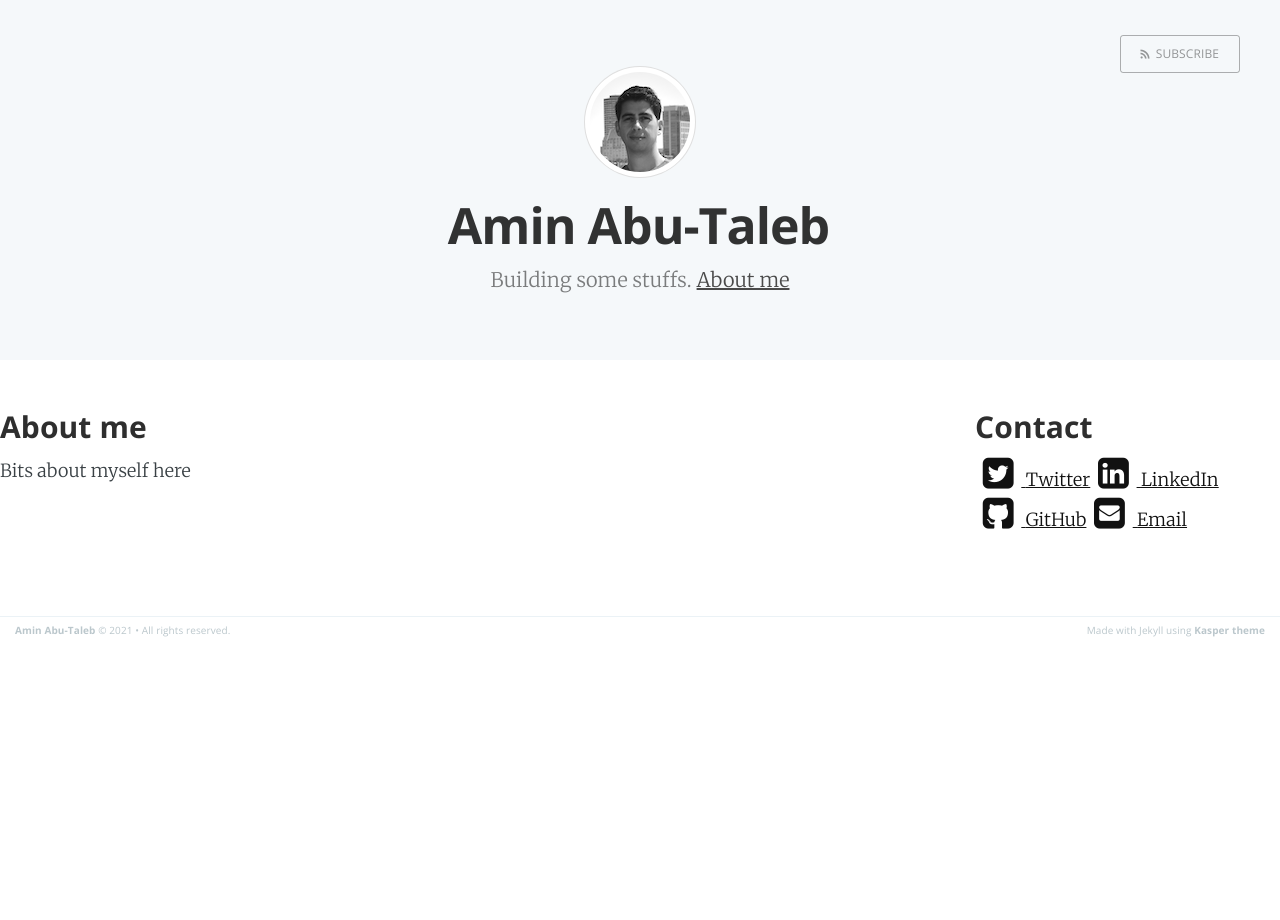
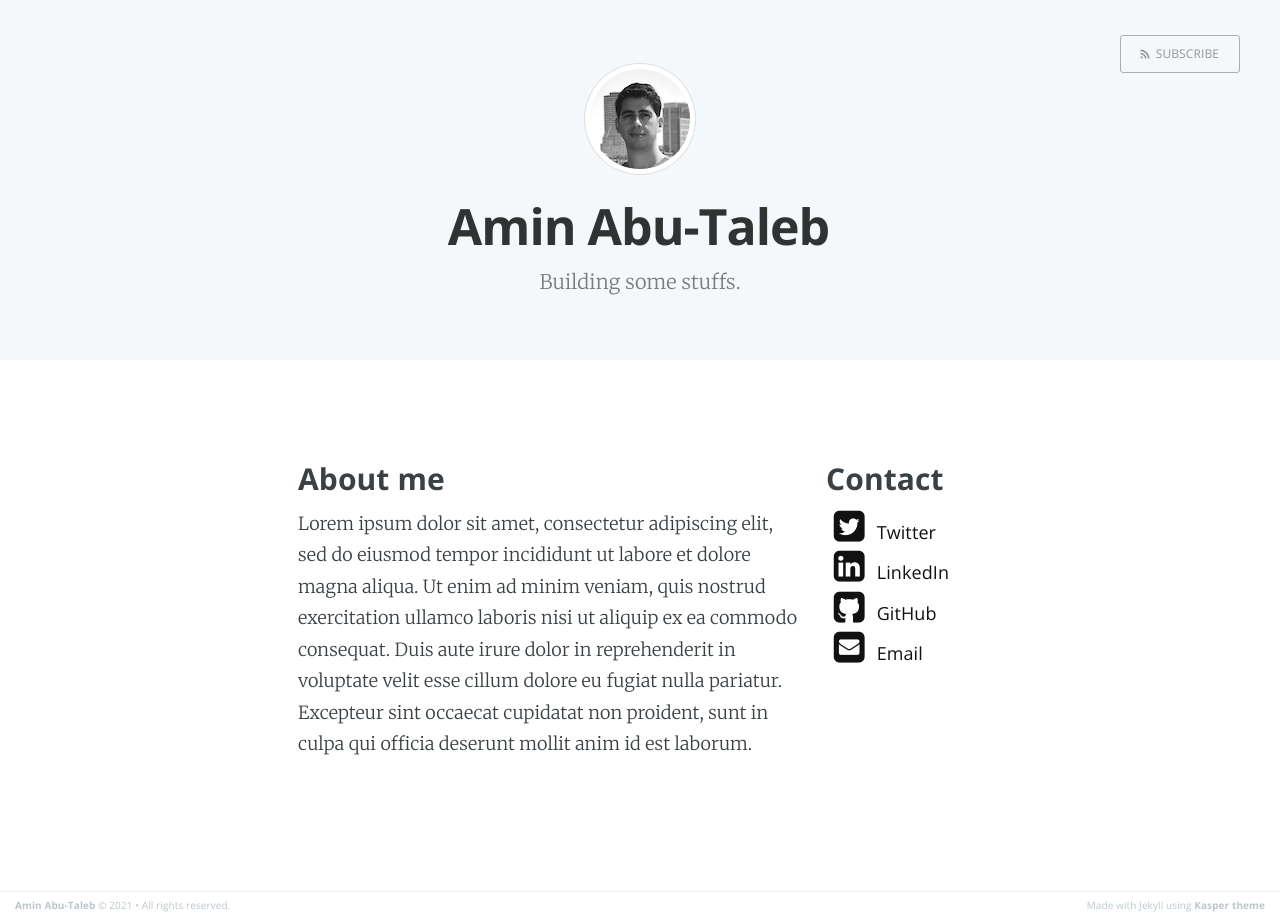
Before and after one commit to aabutaleb/aabutaleb.github.io, a Jekyll site: the page built from index.html, in a window 1280 px wide. Built offline with Jekyll 4.4.1, drawn with Linux system fonts in a browser that asks for light colours; the list of posts is cut into pages by our own code.

Commit message:
Landing page done, styles a bit screwed but not looking bad

```diff
--- a/_includes/about.html
+++ b/_includes/about.html
@@ -16,7 +16,7 @@
       <a href="{{ site.nav.main.speaking }}">speaking</a>,
       <a href="{{ site.nav.main.projects }}">projects</a>, and
       <a href="{{ site.nav.main.photos }}">photos</a>. -->
-      Bits about myself here
+      Lorem ipsum dolor sit amet, consectetur adipiscing elit, sed do eiusmod tempor incididunt ut labore et dolore magna aliqua. Ut enim ad minim veniam, quis nostrud exercitation ullamco laboris nisi ut aliquip ex ea commodo consequat. Duis aute irure dolor in reprehenderit in voluptate velit esse cillum dolore eu fugiat nulla pariatur. Excepteur sint occaecat cupidatat non proident, sunt in culpa qui officia deserunt mollit anim id est laborum.
     </p>
   </div>
   <div class="col sm-col-3 px2">
--- a/_sass/_basscss.scss
+++ b/_sass/_basscss.scss
@@ -133,13 +133,13 @@
 //   font-size: 100%;
 // }
 //
-// h1, h2, h3, h4, h5, h6 {
-//   font-family: 'Helvetica Neue', Helvetica, sans-serif;
-//   font-weight: bold;
-//   line-height: 1.25;
-//   margin-top: 1em;
-//   margin-bottom: .5em;
-// }
+h1, h2, h3, h4, h5, h6 {
+  font-family: 'Helvetica Neue', Helvetica, sans-serif;
+  font-weight: bold;
+  line-height: 1.25;
+  margin-top: 1em;
+  margin-bottom: .5em;
+}
 //
 // p, dl, ol, ul {
 //   font-size: 1rem;
--- /dev/null
+++ b/_sass/_custom-resets.scss
@@ -0,0 +1,29 @@
+@import "settings";
+
+@mixin header-font {
+  font-family: "Open Sans", sans-serif;
+  -webkit-font-feature-settings: 'dlig' 1, 'liga' 1, 'lnum' 1, 'kern' 1;
+  -moz-font-feature-settings: 'dlig' 1, 'liga' 1, 'lnum' 1, 'kern' 1;
+  -o-font-feature-settings: 'dlig' 1, 'liga' 1, 'lnum' 1, 'kern' 1;
+}
+
+h1, h2, h3, h4, h5, h6 {
+  @include header-font;
+  color: $header-color;
+}
+
+.header-color {
+  color: $header-color;
+}
+
+.container {
+  max-width: 38em;
+}
+
+.header-font {
+  @include header-font;
+}
+
+a {
+  text-decoration: none;
+}
--- a/assets/css/main.scss
+++ b/assets/css/main.scss
@@ -11,4 +11,5 @@
 // Import partials from `sass_dir` (defaults to `_sass`)
 @import 'font-awesome';
 @import "basscss";
+@import 'custom-resets';
 @import "syntax";
--- a/index.html
+++ b/index.html
@@ -22,7 +22,6 @@
             <h1 class="page-title">{{ site.name }}</h1>
             <h2 class="page-description">
                 {% if site.description %} {{ site.description }}. {% endif %}
-                {% if page.about %} <a href='{{page.about | relative_url}}'> About me </a> {% endif %}
             </h2>
         </div>
     </div>
@@ -30,7 +29,7 @@
 </header>
 
 
-<main id="content" class="content" role="main">
+<main class="container block p3">
 
     {% include about.html %}
 
```
